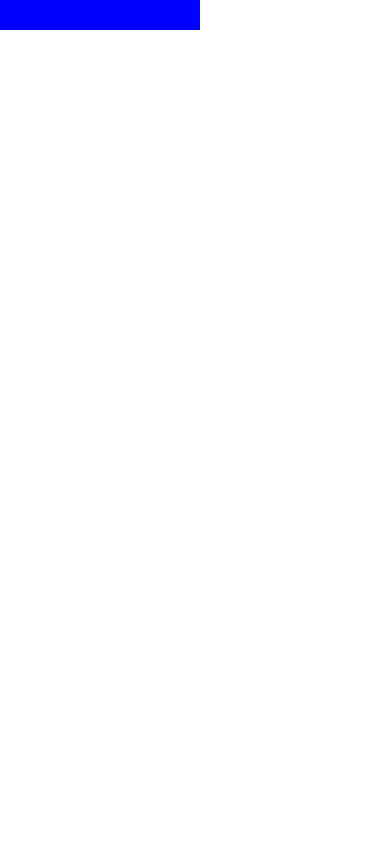
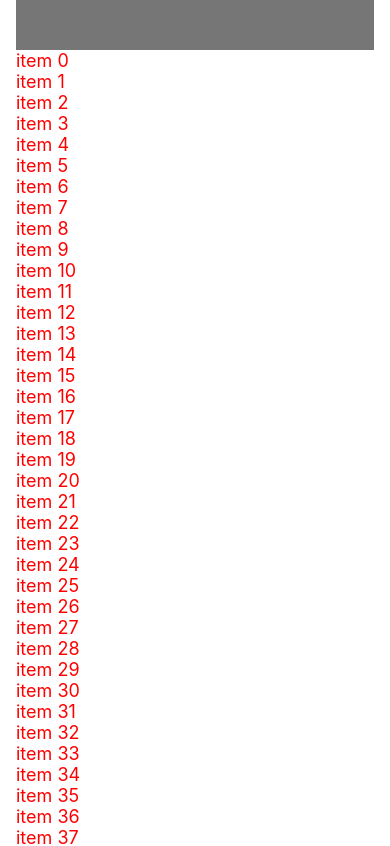
Before and after one commit to miniocean404-rn/learn-app, a React Native app: screen / in a window 390 px wide. Shown: the top 846 px of the page. Built offline with nearby package versions, Linux system fonts and the light colour scheme.

Commit message:
feat: 系统组件

```diff
--- /dev/null
+++ b/src/learn/system-components/scrollview/index.tsx
@@ -0,0 +1,128 @@
+import {
+  Dimensions,
+  NativeScrollEvent,
+  NativeSyntheticEvent,
+  ScrollView,
+  StyleSheet,
+  Text,
+  TextInput,
+  View,
+} from 'react-native'
+import React, { useEffect, useRef } from 'react'
+
+const { width, height } = Dimensions.get('window')
+
+const SystemScrollView = () => {
+  const scrollRef = useRef<ScrollView>(null)
+
+  useEffect(() => {
+    // 滚动到指定位置
+    scrollRef.current?.scrollTo({ y: 300, animated: true })
+
+    // 滚动到底部
+    scrollRef.current?.scrollToEnd({ animated: true })
+
+    return () => {}
+  }, [])
+
+  const content = () => {
+    const arr = []
+    for (let index = 0; index < 50; index++) {
+      arr.push(<Text style={styles.txt}>item {index}</Text>)
+    }
+    return arr
+  }
+
+  const onMomentumScrollBegin = () => {}
+  const onMomentumScrollEnd = () => {}
+  const onScroll = (e: NativeSyntheticEvent<NativeScrollEvent>) => {
+    // e.nativeEvent.contentOffset.y 获取滚动的 Y 轴的距离
+    console.log(e.nativeEvent.contentOffset.y)
+  }
+
+  return (
+    <View>
+      <ScrollView
+        ref={scrollRef}
+        style={styles.container}
+        // 表示是否是横向滚动
+        horizontal={false}
+        // 设置容器内部元素样式
+        contentContainerStyle={styles.contentStyle}
+        // ScrollView 内容滚动时候键盘是否消失 只有 on-drag 双端通用
+        keyboardDismissMode="on-drag"
+        // 点击滚动区域的时候键盘是否消失
+        // never handled 的区别是 never 在有点击按钮的时先收起键盘，但是不会触发点击事件，第二次点击才触发 handled 一直会触发
+        // always 不消失
+        keyboardShouldPersistTaps="handled"
+        // 这两个方法都只有松手时候才会触发 onMomentumScrollEnd 会触发多次
+        onMomentumScrollBegin={onMomentumScrollBegin}
+        onMomentumScrollEnd={onMomentumScrollEnd}
+        onScroll={onScroll}
+        // IOS 特有属性 IOS 必须写，控制每多少毫秒回调一次 onScroll，是根据每一帧进行回调的 16 就是最小时间
+        scrollEventThrottle={16}
+        // 超出滚动区域后还进行拉伸时 always 会有轻微拉伸或者水波纹效果，根据系统变化 never 什么效果都没有
+        overScrollMode="never"
+        // 是否可以滚动
+        scrollEnabled
+        // 初始滚动距离
+        contentOffset={{ x: 0, y: 100 }}
+        // 是否显示滚动条 分别为横向和纵向
+        showsHorizontalScrollIndicator={false}
+        showsVerticalScrollIndicator={false}
+        // 第几个元素吸顶，滚动到超过其位置，这个元素在顶部不动
+        stickyHeaderIndices={[3]}
+      >
+        <TextInput style={styles.input}></TextInput>
+
+        {content()}
+      </ScrollView>
+
+      {/* <ScrollView
+        style={styles.container2}
+        horizontal
+        // 是否开启分页滚动，横向的时候就是轮播图的效果
+        pagingEnabled>
+        <View style={styles.content}></View>
+        <View style={[styles.content, { backgroundColor: 'blue' }]}></View>
+        <View style={[styles.content, { backgroundColor: 'red' }]}></View>
+      </ScrollView> */}
+    </View>
+  )
+}
+
+export default SystemScrollView
+
+const styles = StyleSheet.create({
+  container: {
+    width: '100%',
+    height: '100%',
+    backgroundColor: '#eee',
+  },
+
+  txt: {
+    color: 'red',
+    fontSize: 18,
+  },
+  contentStyle: {
+    // 左右空出 16
+    paddingHorizontal: 16,
+    backgroundColor: '#fff',
+  },
+  input: {
+    color: 'blue',
+    width: '100%',
+    height: 50,
+    backgroundColor: '#767676',
+  },
+
+  container2: {
+    width: '100%',
+    height: 200,
+  },
+  content: {
+    width,
+    height: 200,
+    backgroundColor: 'yellow',
+  },
+})
--- a/src/learn/system-components/touchableOpacity/index.tsx
+++ /dev/null
@@ -1,20 +0,0 @@
-import { StyleSheet, Text, TouchableOpacity, View } from 'react-native'
-import React from 'react'
-
-const SystemTouchableOpacity = () => {
-  return (
-    <View>
-      <TouchableOpacity style={styles.button}></TouchableOpacity>
-    </View>
-  )
-}
-
-export default SystemTouchableOpacity
-
-const styles = StyleSheet.create({
-  button: {
-    width: 200,
-    height: 30,
-    backgroundColor: 'blue',
-  },
-})
--- a/src/view/home/index.tsx
+++ b/src/view/home/index.tsx
@@ -1,10 +1,4 @@
-import Base from '@/learn/base'
-import SystemView from '@/learn/system-components/view'
-import SystemText from '@/learn/system-components/text'
-import SystemImage from '@/learn/system-components/image'
-import SystemImageBackground from '@/learn/system-components/imageBackground'
-import SystemTextInput from '@/learn/system-components/textInput'
-import SystemTouchableOpacity from '@/learn/system-components/touchableOpacity'
+import SystemScrollView from '@/learn/system-components/scrollview'
 
 const Home = (): JSX.Element => {
   return (
@@ -15,8 +9,11 @@ const Home = (): JSX.Element => {
       {/* <SystemImage></SystemImage> */}
       {/* <SystemImageBackground></SystemImageBackground> */}
       {/* <SystemTextInput></SystemTextInput> */}
-
-      <SystemTouchableOpacity></SystemTouchableOpacity>
+      {/* <SystemTouchableOpacity></SystemTouchableOpacity> */}
+      {/* <SystemTouchableHighlight></SystemTouchableHighlight> */}
+      {/* <SystemTouchableWithoutFeedback></SystemTouchableWithoutFeedback> */}
+      {/* <SystemButton></SystemButton> */}
+      <SystemScrollView></SystemScrollView>
     </>
   )
 }
```
Also changed, not shown: src/learn/system-components/system-button/button/index.tsx (added, +17 -0 lines), src/learn/system-components/system-button/touchableHighlight/index.tsx (added, +26 -0 lines), src/learn/system-components/system-button/touchableOpacity/index.tsx (added, +40 -0 lines), src/learn/system-components/system-button/touchableWithoutFeedback/index.tsx (added, +26 -0 lines), .prettierrc.js.
